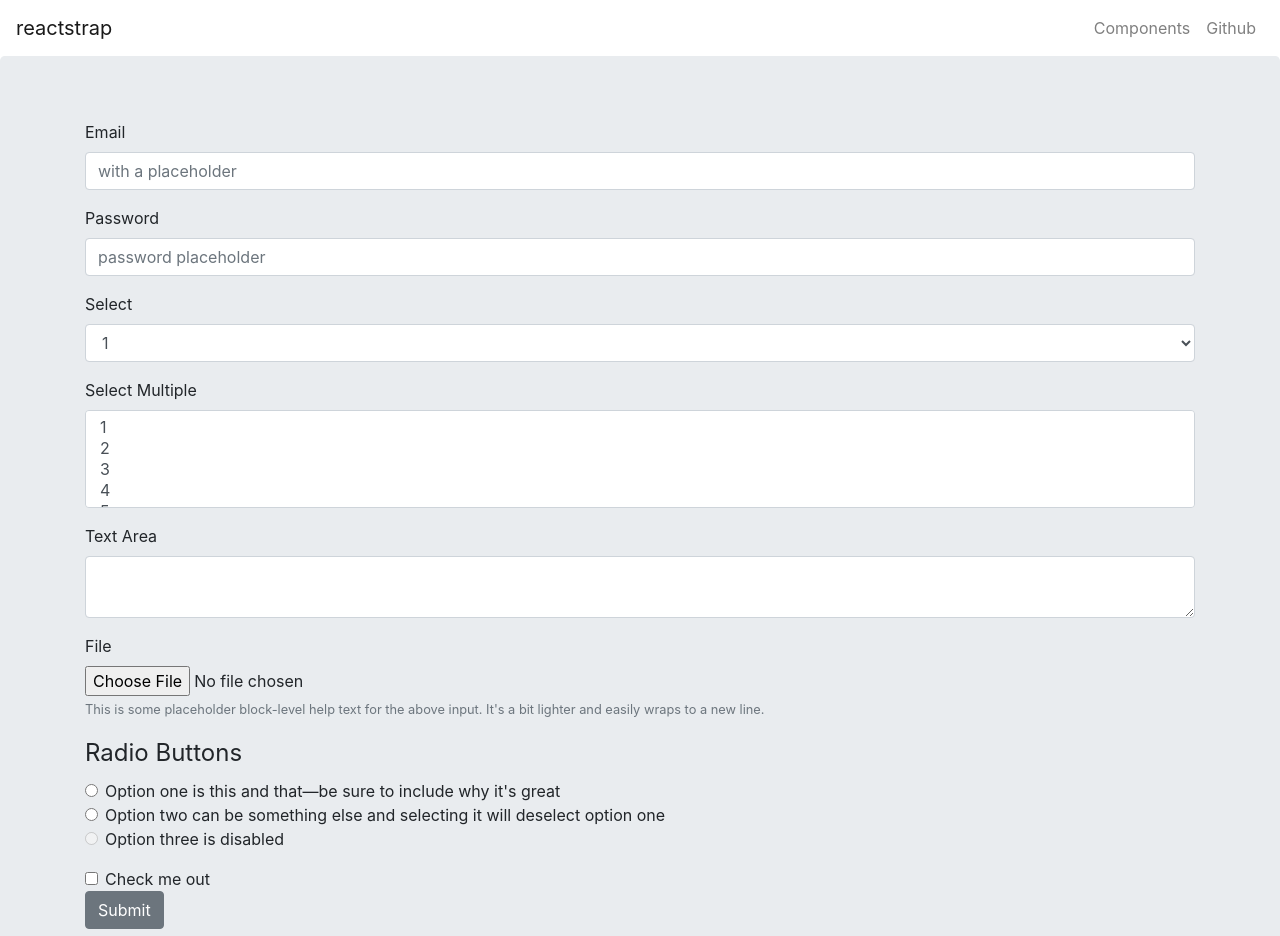
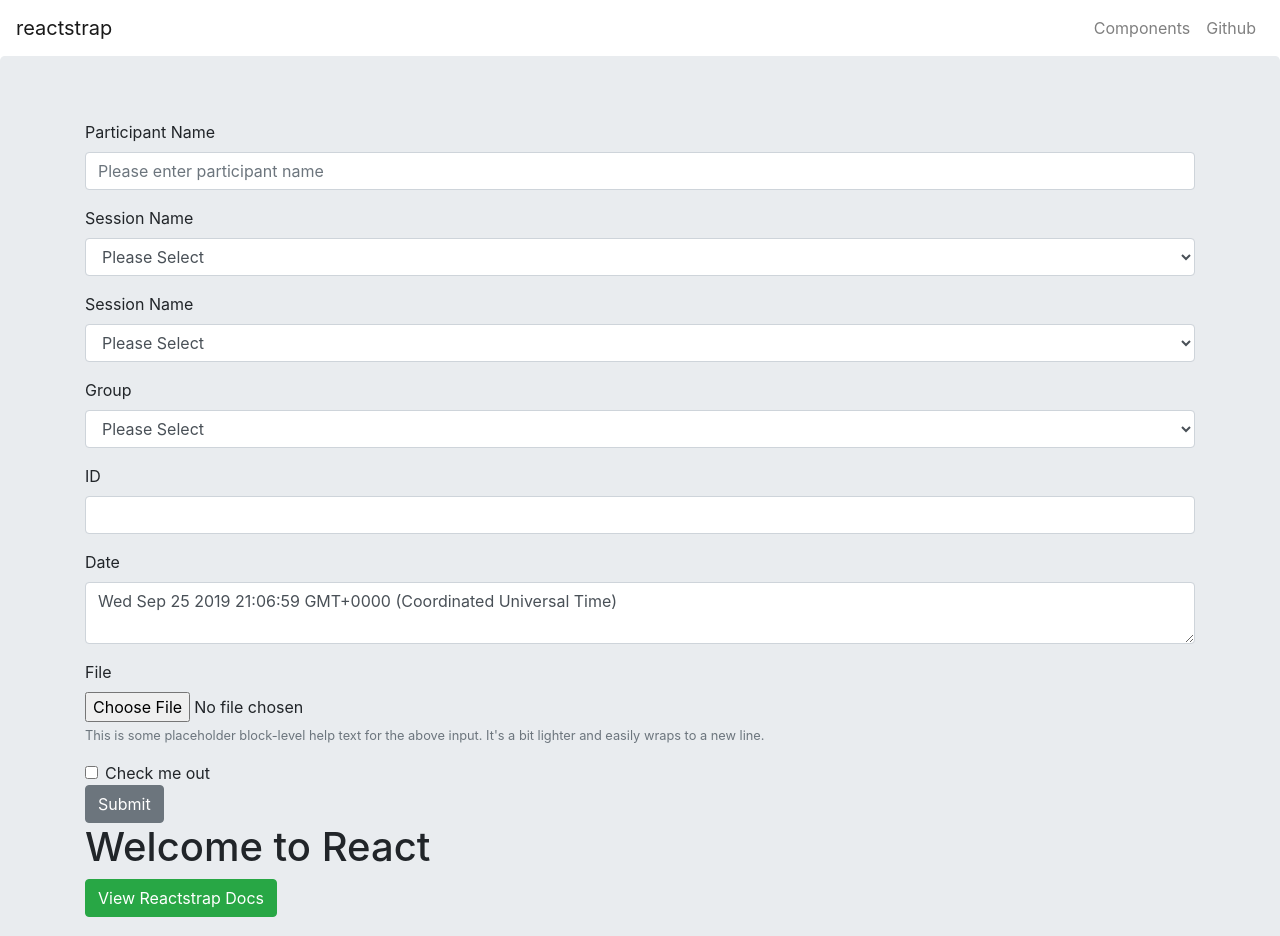
Before and after one commit to NoftScarlet/surgical-training-data-collection, a React (Create React App) app in the folder dev/: page / in a window 1280 px wide. Shown: the top 936 px of the page. Built offline with nearby package versions, Linux system fonts and the light colour scheme.

Commit message:
Update ParticipantInfo labels and states

```diff
--- a/dev/package.json
+++ b/dev/package.json
@@ -11,10 +11,12 @@
     "eject": "react-scripts eject"
   },
   "dependencies": {
+    "@babel/plugin-proposal-class-properties": "^7.5.5",
     "@types/jest": "24.0.18",
     "@types/node": "12.7.5",
     "@types/react": "16.9.2",
     "@types/react-dom": "16.9.0",
+    "@types/reactstrap": "^8.0.4",
     "bootstrap": "^4.3.1",
     "mini-css-extract-plugin": "latest",
     "react": "^16.9.0",
--- a/dev/src/components/Body/Body.tsx
+++ b/dev/src/components/Body/Body.tsx
@@ -1,5 +1,5 @@
 import React from 'react';
-import ConsentForm from "../Forms/ConsentForm/ConsentForm"
+import Participantinfo from "../Forms/Participantinfo/ParticipantInfo"
 
 interface Props {
 
@@ -13,7 +13,7 @@ class Body extends React.Component {
 
   render(): React.ReactNode {
     return (
-      <ConsentForm />
+      <Participantinfo />
     )
   }
 }
--- a/dev/src/components/Forms/ConsentForm/ConsentForm.tsx
+++ /dev/null
@@ -1,79 +0,0 @@
-import React from 'react';
-import { Button, Form, FormGroup, Label, Input, FormText } from 'reactstrap';
-
-export default class Example extends React.Component {
-  render() {
-    return (
-      <Form>
-        <FormGroup>
-          <Label for="exampleEmail">Email</Label>
-          <Input type="email" name="email" id="exampleEmail" placeholder="with a placeholder" />
-        </FormGroup>
-        <FormGroup>
-          <Label for="examplePassword">Password</Label>
-          <Input type="password" name="password" id="examplePassword" placeholder="password placeholder" />
-        </FormGroup>
-        <FormGroup>
-          <Label for="exampleSelect">Select</Label>
-          <Input type="select" name="select" id="exampleSelect">
-            <option>1</option>
-            <option>2</option>
-            <option>3</option>
-            <option>4</option>
-            <option>5</option>
-          </Input>
-        </FormGroup>
-        <FormGroup>
-          <Label for="exampleSelectMulti">Select Multiple</Label>
-          <Input type="select" name="selectMulti" id="exampleSelectMulti" multiple>
-            <option>1</option>
-            <option>2</option>
-            <option>3</option>
-            <option>4</option>
-            <option>5</option>
-          </Input>
-        </FormGroup>
-        <FormGroup>
-          <Label for="exampleText">Text Area</Label>
-          <Input type="textarea" name="text" id="exampleText" />
-        </FormGroup>
-        <FormGroup>
-          <Label for="exampleFile">File</Label>
-          <Input type="file" name="file" id="exampleFile" />
-          <FormText color="muted">
-            This is some placeholder block-level help text for the above input.
-            It's a bit lighter and easily wraps to a new line.
-          </FormText>
-        </FormGroup>
-        <FormGroup tag="fieldset">
-          <legend>Radio Buttons</legend>
-          <FormGroup check>
-            <Label check>
-              <Input type="radio" name="radio1" />{' '}
-              Option one is this and that—be sure to include why it's great
-            </Label>
-          </FormGroup>
-          <FormGroup check>
-            <Label check>
-              <Input type="radio" name="radio1" />{' '}
-              Option two can be something else and selecting it will deselect option one
-            </Label>
-          </FormGroup>
-          <FormGroup check disabled>
-            <Label check>
-              <Input type="radio" name="radio1" disabled />{' '}
-              Option three is disabled
-            </Label>
-          </FormGroup>
-        </FormGroup>
-        <FormGroup check>
-          <Label check>
-            <Input type="checkbox" />{' '}
-            Check me out
-          </Label>
-        </FormGroup>
-        <Button>Submit</Button>
-      </Form>
-    );
-  }
-}
--- a/dev/src/components/Forms/ParticipantInfo/ParticipantInfo.tsx
+++ b/dev/src/components/Forms/ParticipantInfo/ParticipantInfo.tsx
@@ -0,0 +1,104 @@
+
+import * as React from 'react';
+import { Button, Form, FormGroup, Label, Input, FormText } from 'reactstrap';
+
+
+export interface State {
+  name: string,
+  sessionName: string,
+  sessionDay: string,
+  group: string
+  date: Date
+}
+
+export interface Props {
+  date: string
+}
+
+
+export default class ParticipantInfo extends React.Component <Props, State> {
+  static defaultProps: Props = {
+    date: Date() // not used for now
+  }
+
+  state: Readonly<State> = {
+    name: "Not Entered",
+    sessionName: "Not Entered",
+    sessionDay: "Not Entered",
+    group: "Not Entered",
+    date: new Date()
+  }
+
+  render() {
+    return (
+      <Form>
+        <FormGroup>
+          <Label for="parName">Participant Name</Label>
+          <Input type="text" name="name" id="parName" placeholder="Please enter participant name" />
+        </FormGroup>
+
+        <FormGroup>
+          <Label for="sessionName">Session Name</Label>
+          <Input type="select" name="sessionName" id="sessionName">
+            <option>Please Select</option>
+            <option>Suturing</option>
+            <option>Knot Tying</option>
+            <option>Other</option>
+          </Input>
+        </FormGroup>
+
+        <FormGroup>
+          <Label for="sessionDay">Session Name</Label>
+          <Input type="select" name="sessionDay" id="sessionDay">
+            <option>Please Select</option>
+            <option>Day 1</option>
+            <option>Day 2</option>
+            <option>Day 3</option>
+            <option>Day 4</option>
+            <option>Day 5</option>
+            <option>Day 5 + 1 week</option>
+            <option>Day 5 + 2 week</option>
+            <option>Other</option>
+          </Input>
+        </FormGroup>
+
+        <FormGroup>
+          <Label for="group">Group</Label>
+          <Input type="select" name="group" id="group">
+            <option>Please Select</option>
+            <option>CONT</option>
+            <option>MUS</option>
+            <option>Other</option>
+          </Input>
+        </FormGroup>
+
+        <FormGroup>
+          <Label for="ID">ID</Label>
+          <Input type="number" name="ID" id="ID">
+          </Input>
+        </FormGroup>
+
+        <FormGroup>
+          <Label for="exampleText">Date</Label>
+          <Input type="textarea" name="text" id="exampleText" defaultValue={this.state.date.toString()}/>
+        </FormGroup>
+        <FormGroup>
+          <Label for="exampleFile">File</Label>
+          <Input type="file" name="file" id="exampleFile" />
+          <FormText color="muted">
+            This is some placeholder block-level help text for the above input.
+            It's a bit lighter and easily wraps to a new line.
+          </FormText>
+        </FormGroup>
+
+        <FormGroup check>
+          <Label check>
+            <Input type="checkbox" />{' '}
+            Check me out
+          </Label>
+        </FormGroup>
+        <Button>Submit</Button>
+      </Form>
+    );
+  }
+}
```
Also changed, not shown: dev/.babelrc, 1 other file (tests, documents, lock files or other folders).
